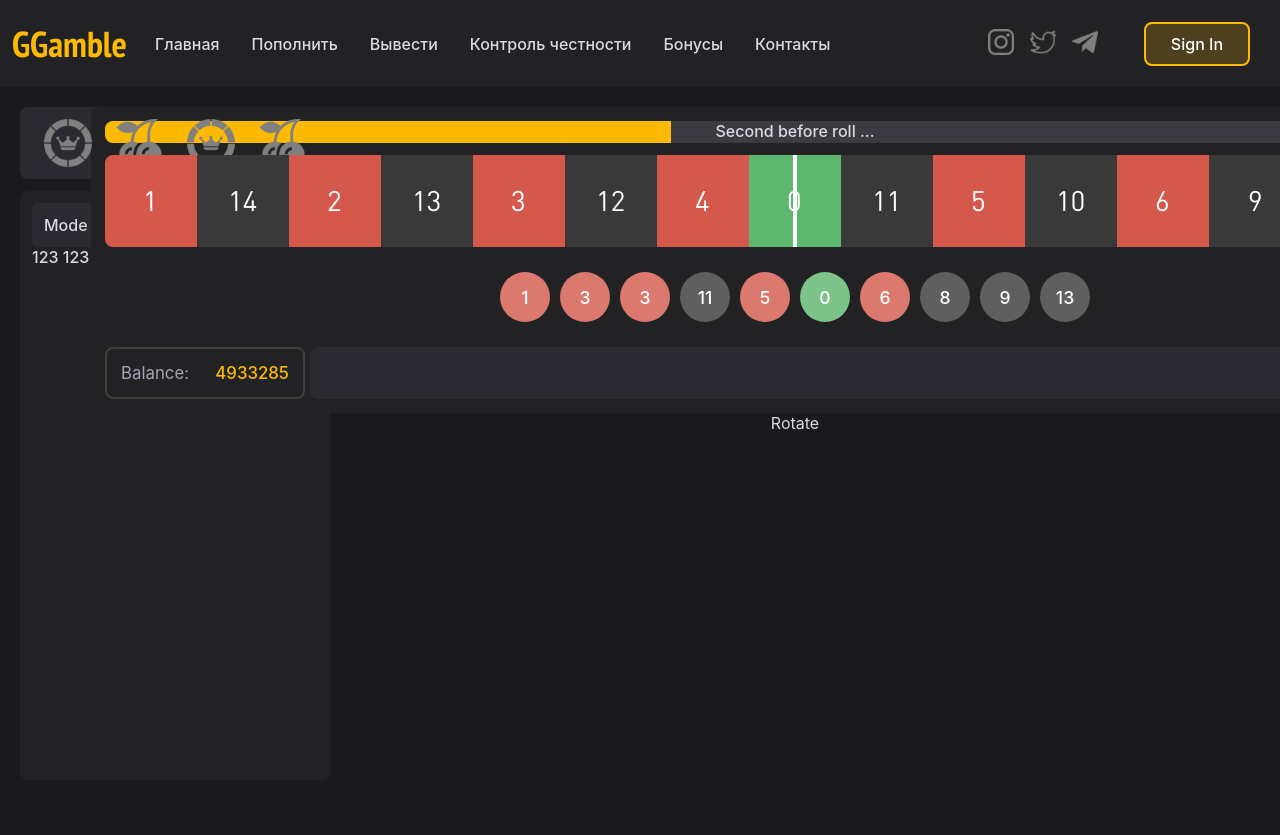
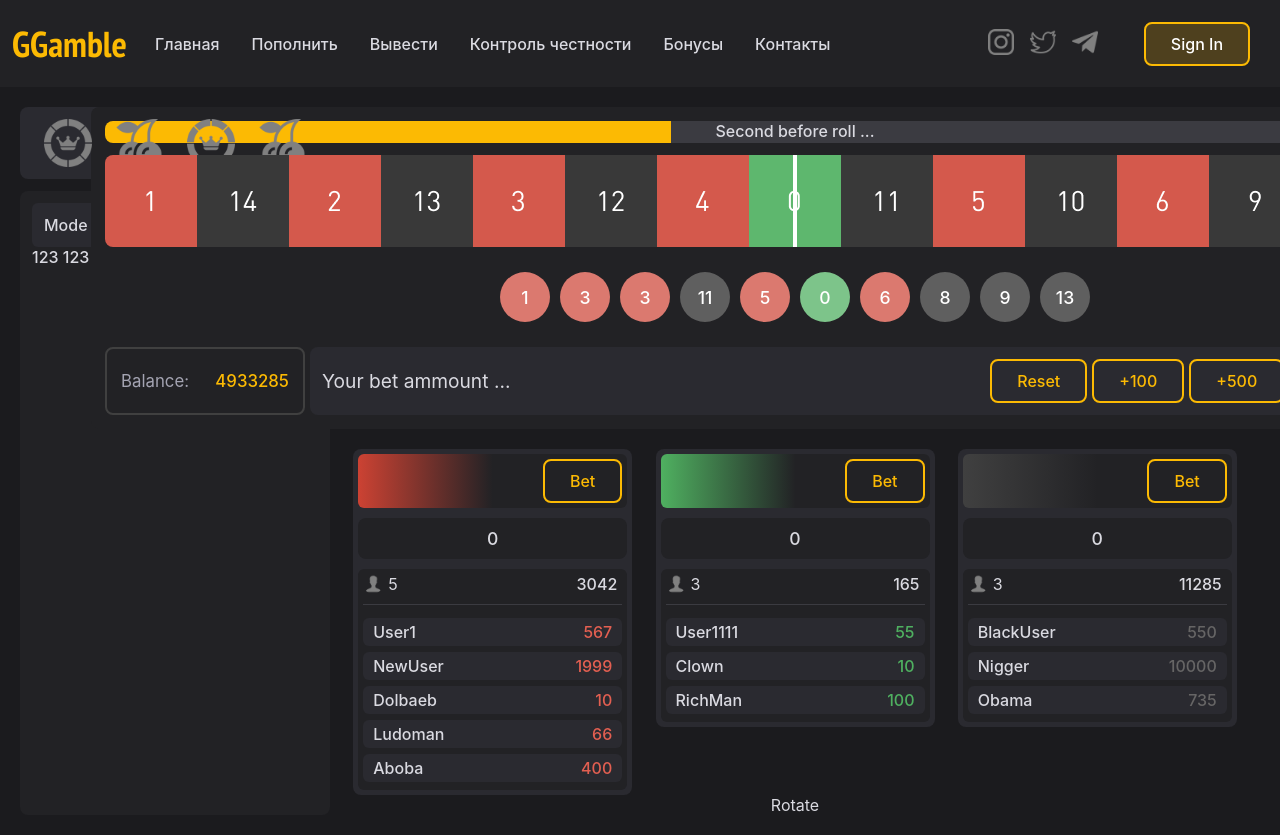
Before and after one commit to M3RCURRRY/GGamble, a React (Create React App) app: page / in a window 1280 px wide. Shown: the top 835 px of the page. Before the commit the page ends 800 px from the top, so only its background shows below. Built offline with nearby package versions, Linux system fonts and the light colour scheme.

Commit message:
Added bet controls and color betting

```diff
--- a/src/components/Roulette/Roulette.module.scss
+++ b/src/components/Roulette/Roulette.module.scss
@@ -17,6 +17,8 @@
   padding: 14px;
 
   border-radius: 8px;
+
+  margin-bottom: 20px;
 
   background-color: $base;
 }
@@ -142,6 +144,7 @@
   display: flex;
   flex-direction: row;
   justify-content: space-between;
+  align-items: center;
 }
 
 .controls {
@@ -149,4 +152,81 @@
   margin-left: 5px;
   border-radius: 8px;
   background-color: $optional;
+  padding: 12px;
+
+  display: flex;
+  flex-direction: row;
+  align-items: center;
+  justify-content: space-between;
 }
+
+.betControls {
+  display: flex;
+  flex-direction: row;
+
+  > * {
+    margin-left: 5px;
+  }
+}
+
+.betPosition {
+  width: 30%;
+}
+
+.posContainer {
+  width: 100%;
+  display: flex;
+  flex-direction: row;
+  justify-content: space-evenly;
+}
+
+.colorContainer {
+  width: 30%;
+
+  border-radius: 8px;
+  padding: 5px;
+
+  background-color: $optional;
+
+  display: flex;
+  flex-direction: column;
+  align-items: center;
+}
+
+.blackPos, .redPos, .greenPos {
+  display: flex;
+  flex-direction: row;
+  justify-content: flex-end;
+
+  width: 100%;
+
+  border-radius: 6px;
+  padding: 5px;
+  background: rgb(34,34,37);
+}
+
+.blackPos {
+  background: linear-gradient(270deg, rgba(34,34,37,1) 50%, rgba(64,64,64,1) 100%);
+}
+
+.greenPos {
+  background: linear-gradient(270deg, rgba(34,34,37,1) 50%, rgba(79,176,96,1) 100%);
+}
+
+.redPos {
+  background: linear-gradient(270deg, rgba(34,34,37,1) 50%, rgba(204,66,51,1) 100%);
+}
+
+.currentBet {
+  width: 100%;
+  margin-top: 10px;
+
+  padding: 10px 0px;
+
+  background-color: $base;
+  border-radius: 8px;
+
+  text-align: center;
+  font-size: 1.1rem;
+  font-weight: 500;
+}
--- a/src/components/Roulette/Roulette.tsx
+++ b/src/components/Roulette/Roulette.tsx
@@ -1,8 +1,69 @@
+import { useState } from "react";
+import { ButtonTypes, ColorPositionTypes, IBetUser, TextInputTypes } from "../../types";
+import Button from "../Button/Button";
+import ColorPosition from "../ColorPosition/ColorPosition";
+import TextInput from "../TextInput/TextInput";
 import styles from "./Roulette.module.scss";
 
 const MOCK_LATEST = [1, 3, 3, 11, 5, 0, 6, 8, 9, 13];
 
+const MOCK_RED_USERS: IBetUser[] = [
+  {
+    username: "User1",
+    bet: "567"
+  },
+  {
+    username: "NewUser",
+    bet: "1999"
+  },
+  {
+    username: "Dolbaeb",
+    bet: "10"
+  },
+  {
+    username: "Ludoman",
+    bet: "66",
+  },
+  {
+    username: "Aboba",
+    bet: "400"
+  }
+]
+
+const MOCK_GREEN_USERS: IBetUser[] = [
+  {
+    username: "User1111",
+    bet: "55"
+  },
+  {
+    username: "Clown",
+    bet: "10"
+  },
+  {
+    username: "RichMan",
+    bet: "100"
+  }
+]
+
+const MOCK_BLACK_USERS: IBetUser[] = [
+  {
+    username: "BlackUser",
+    bet: "550"
+  },
+  {
+    username: "Nigger",
+    bet: "10000"
+  },
+  {
+    username: "Obama",
+    bet: "735"
+  }
+]
+
 export default function Roulette() {
+
+  const [value, setValue] = useState<string>("");
+
   const random = (min: number, max: number) => {
     return Math.floor(Math.random() * (max - min) + min);
   };
@@ -11,11 +72,11 @@ export default function Roulette() {
     const el = document.getElementById("roulette");
     if (el) {
       console.log(el.style.transition);
-      const offset = `-${random(2000, 4400)}px`;
+      const offset = `-${random(8, 17) * 92}px`;
 
       if (parseInt(el.style.backgroundPosition) < 0)
         el.style.backgroundPosition = "0px";
-      else el.style.backgroundPosition = "-92px";
+      else el.style.backgroundPosition = `-${random(8, 17) * 92}px`;
     }
   };
 
@@ -41,9 +102,22 @@ export default function Roulette() {
             <span className={styles.bal}>4933285</span>
           </div>
           <div className={styles.controls}>
-
+            <TextInput initValue={value} type={TextInputTypes.NUMBER} onChange={setValue} placeholder="Your bet ammount ..."/>
+            <div className={styles.betControls}>
+              <Button content="Reset" onClick={() => setValue("")} type={ButtonTypes.OUTLINED}/>
+              <Button content="+100" onClick={() => setValue((+value + 100) + "")} type={ButtonTypes.OUTLINED}/>
+              <Button content="+500" onClick={() => setValue((+value + 500) + "")} type={ButtonTypes.OUTLINED}/>
+              <Button content="+1000" onClick={() => setValue((+value + 1000) + "")} type={ButtonTypes.OUTLINED}/>
+              <Button content="1/2" onClick={() => setValue(Math.floor((+value / 2)) + "")} type={ButtonTypes.OUTLINED}/>
+            </div>
           </div>
         </div>
+      </div>
+
+      <div className={styles.posContainer}>
+        <ColorPosition type={ColorPositionTypes.RED} betsData={MOCK_RED_USERS}/>
+        <ColorPosition type={ColorPositionTypes.GREEN} betsData={MOCK_GREEN_USERS}/>
+        <ColorPosition type={ColorPositionTypes.BLACK} betsData={MOCK_BLACK_USERS}/>
       </div>
       <button onClick={rotate}>Rotate</button>
     </div>
```
